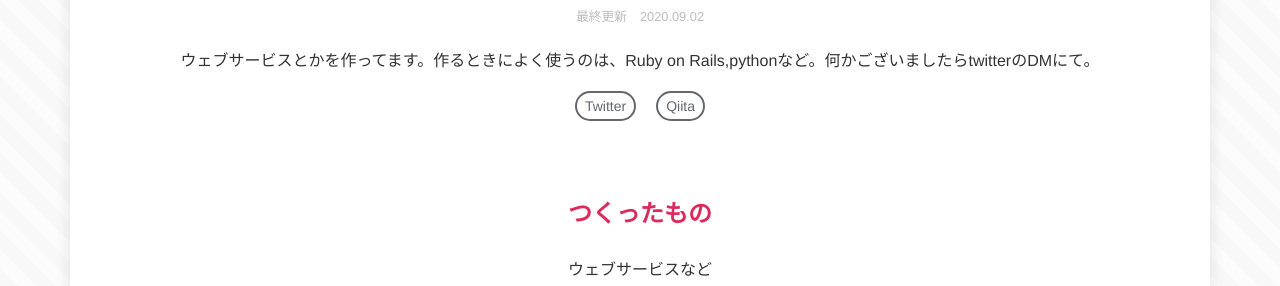
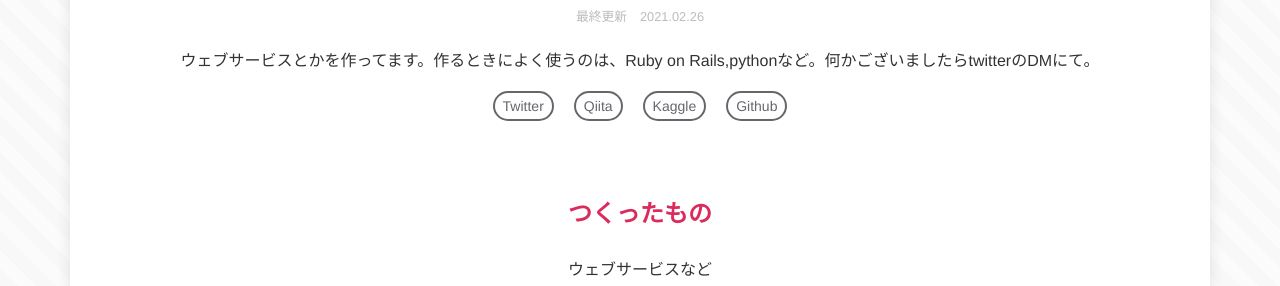
Before and after one commit to ereyester/portfolio, a plain HTML site: page index.html in a window 1280 px wide. Shown: the part 514-800 px from the top of the page. Drawn offline with Linux system fonts and the light colour scheme.

Commit message:
kaggle github link add

```diff
--- a/index.html
+++ b/index.html
@@ -20,12 +20,14 @@
           </div>
 
           <h1 class="center">きのう@ereyester</h1>
-          <p class="update">最終更新　2020.09.02</p>
+          <p class="update">最終更新　2021.02.26</p>
           <p class="center">ウェブサービスとかを作ってます。作るときによく使うのは、Ruby on Rails,pythonなど。何かございましたらtwitterのDMにて。</p>
 
             <ul class="sns-list center">
               <li><a href="https://twitter.com/ereyester" class="twitter" target="_blank">Twitter</a></li>
               <li><a href="https://qiita.com/ereyester" class="Qiita" target="_blank">Qiita</a></li>
+              <li><a href="https://www.kaggle.com/ereyester" class="Kaggle" target="_blank">Kaggle</a></li>
+              <li><a href="https://github.com/ereyester" class="Github" target="_blank">Github</a></li>
             </ul>
 
     <section>
```
